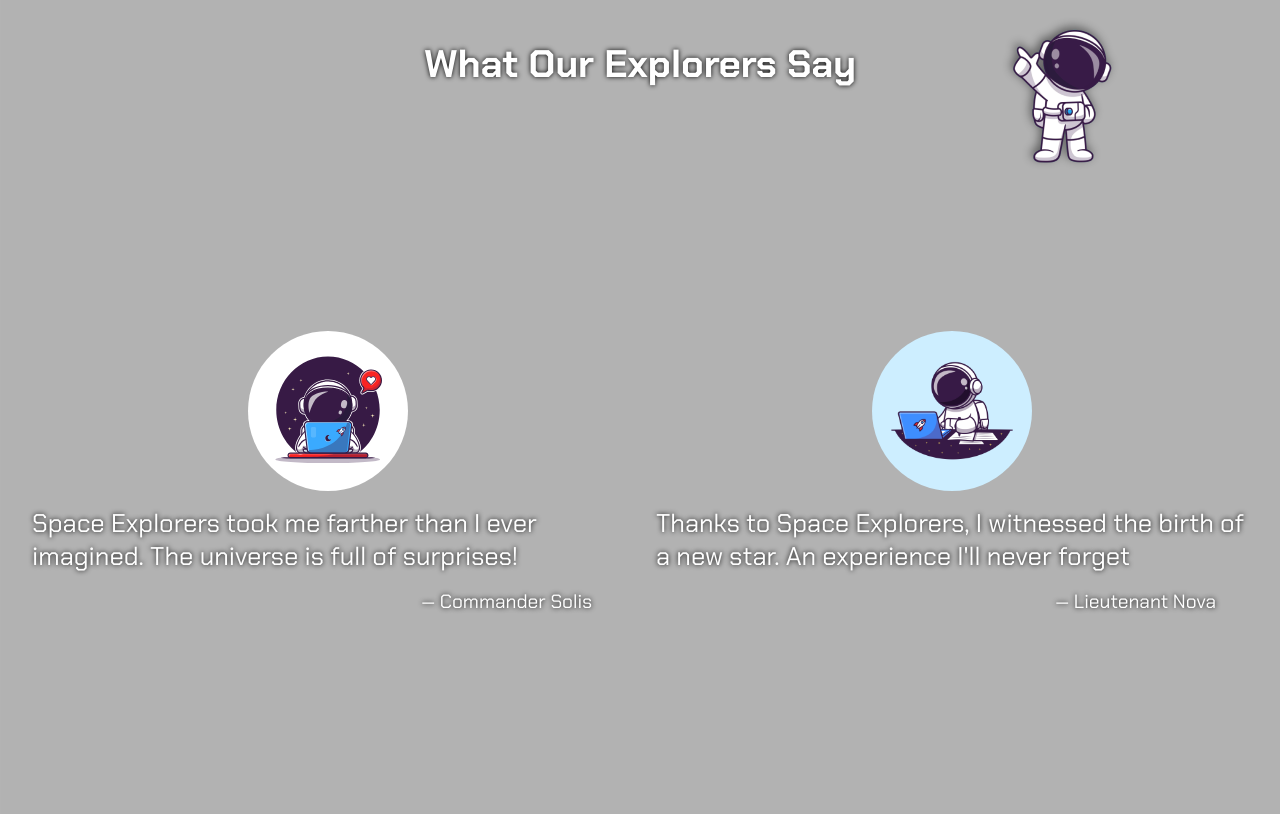
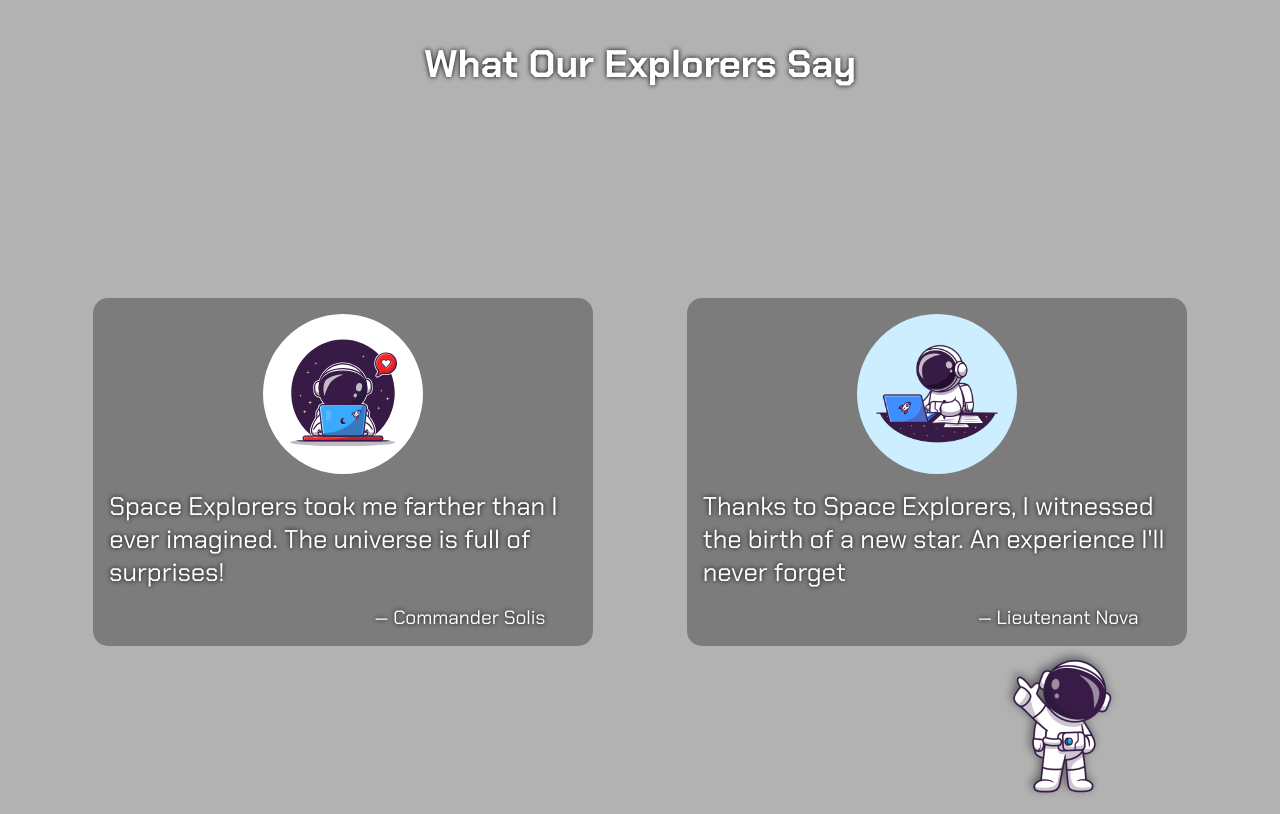
Before and after one commit to joaoeduardogomes/landingPage-space-explores, a plain HTML site: page index.html in a window 1280 px wide. Shown: the part 5305-6119 px from the top of the page. Drawn offline with Linux system fonts and the light colour scheme.

Commit message:
[style] section 7

```diff
--- a/index.html
+++ b/index.html
@@ -100,7 +100,7 @@
                 </div>
             </span>
 
-            <img src="src/img/assets/astronaut-7.png" alt="">
+            <img src="src/img/assets/astronaut-7.png" alt="" id="astronaut-7">
         </section>
 
         <!-- ! Contact -->
--- a/src/styles/animations.css
+++ b/src/styles/animations.css
@@ -115,7 +115,7 @@
     }
 
     25% {
-        margin-top: -1rem;
+        margin-top: -2rem;
     }
 
     50% {
@@ -123,7 +123,7 @@
     }
 
     75% {
-        margin-top: -1rem;
+        margin-top: -2rem;
     }
 
     100% {
--- a/src/styles/style.css
+++ b/src/styles/style.css
@@ -32,6 +32,7 @@ img:not(#testimonies img, #contact-info img, #social-media img) {
 .align-right {
     text-align: right;
 }
+
 .align-center {
     text-align: center;
 }
@@ -63,7 +64,9 @@ section {
     h1 {
         font-size: 3.5rem;
     }
-    h1, h2 {
+
+    h1,
+    h2 {
         text-align: center;
         align-self: center;
         margin: 2rem auto;
@@ -94,11 +97,13 @@ section {
         font-weight: 600;
         cursor: pointer;
         transition: all 0.3s ease-in-out;
+
         &:hover {
             background-color: #fff;
             color: #000;
         }
     }
+
     a.btn {
         text-decoration: none;
         text-align: center;
@@ -106,17 +111,19 @@ section {
 }
 
 #hero {
-    background-image: url("../img/backgrounds/background-1.jpg") ;
+    background-image: url("../img/backgrounds/background-1.jpg");
     flex-direction: column;
     justify-content: space-evenly;
 
     img {
         margin-left: 50%;
     }
+
     img#astronaut-1 {
         animation: astronautOneUpAndDown 4s ease-in-out infinite alternate;
         right: 5%;
     }
+
     img#satellite {
         animation: satelliteUpAndDown 4s ease-in-out infinite alternate;
         right: 15%;
@@ -125,10 +132,12 @@ section {
     p {
         font-size: 2.2rem;
     }
+
     p:first-of-type {
         align-self: flex-start;
         margin-left: 10%;
     }
+
     p:last-of-type {
         align-self: center;
     }
@@ -145,11 +154,13 @@ section {
         text-align: center;
         margin-top: -2rem;
     }
+
     p {
         max-width: 640px;
         justify-self: center;
         font-size: 1.6rem;
     }
+
     p:first-of-type {
         grid-area: p1;
         text-align: left;
@@ -163,6 +174,7 @@ section {
         animation: meteorFall 6s ease-out infinite;
         z-index: 0;
     }
+
     img#astronaut-2 {
         bottom: 5%;
         left: -10%;
@@ -186,9 +198,12 @@ section {
     h2 {
         grid-area: title;
     }
-    h3, p {
+
+    h3,
+    p {
         justify-self: center;
     }
+
     h3 {
         align-self: center;
     }
@@ -196,19 +211,24 @@ section {
     h3:nth-of-type(1) {
         grid-area: h3a;
     }
+
     h3:nth-of-type(2) {
         grid-area: h3b;
     }
+
     h3:nth-of-type(3) {
         grid-area: h3c;
         text-align: right;
     }
+
     p:nth-of-type(1) {
         grid-area: pa;
     }
+
     p:nth-of-type(2) {
         grid-area: pb;
     }
+
     p:nth-of-type(3) {
         grid-area: pc;
     }
@@ -227,10 +247,12 @@ section {
         font-size: 1.8rem;
         max-width: 600px;
     }
+
     p:first-of-type {
         align-self: flex-start;
         margin-left: 5%;
     }
+
     p:last-of-type {
         align-self: flex-end;
         margin-right: 5%;
@@ -254,29 +276,39 @@ section {
     h2 {
         grid-area: title;
     }
+
     h3:first-of-type {
         grid-area: h3a;
     }
+
     h3:last-of-type {
         grid-area: h3b;
     }
+
     p {
         font-size: 1.4rem;
     }
+
     p:first-of-type {
         grid-area: p1;
     }
+
     p:last-of-type {
         grid-area: p2;
     }
+
     b {
         font-weight: bold;
         text-decoration: underline;
     }
-    h3:first-of-type, p:first-of-type {
+
+    h3:first-of-type,
+    p:first-of-type {
         margin-left: 4rem;
     }
-    h3:last-of-type, p:last-of-type {
+
+    h3:last-of-type,
+    p:last-of-type {
         margin-right: 4rem;
     }
 
@@ -296,6 +328,7 @@ section {
         margin: 0 auto;
         text-align: left;
     }
+
     p:first-of-type {
         margin-bottom: 2.5rem;
     }
@@ -303,14 +336,17 @@ section {
     img#astronaut-6a {
         left: 75vw;
     }
+
     .animationShakeX {
         animation: astronautShakeX 3s ease-in-out infinite;
     }
+
     img#astronaut-6b {
         left: 86vw;
     }
+
     .animationShakeY {
-        animation: astronautShakeY 3s ease-in-out infinite;
+        animation: astronautShakeY 3s ease-in infinite;
     }
 }
 
@@ -332,10 +368,16 @@ section {
             flex-direction: column;
             align-items: center;
             gap: 1rem;
+            max-width: 500px;
+            background-color: #0000004d;
+            padding: 1rem;
+            border-radius: 15px;
+
             p:first-of-type {
                 font-size: 1.6rem;
                 max-width: 800px;
             }
+
             p:last-of-type {
                 align-self: flex-end;
                 margin-right: 2rem;
@@ -346,6 +388,10 @@ section {
             max-width: 160px;
             border-radius: 50%;
         }
+    }
+
+    img#astronaut-7 {
+        bottom: 5%;
     }
 }
 
@@ -361,7 +407,8 @@ section {
         margin-bottom: 2rem;
     }
 
-    #contact-info, #social-media {
+    #contact-info,
+    #social-media {
         display: flex;
         align-items: center;
         justify-content: flex-start;
@@ -378,28 +425,35 @@ section {
             border-radius: 12px;
             cursor: pointer;
             transition: all 0.3s ease-in;
+
             &:hover {
                 transform: rotate(45deg);
                 background-color: #0000007c;
+
                 img {
                     rotate: -45deg;
                 }
             }
         }
+
         a[name="facebook"]:hover {
             background-color: #039ae5;
         }
+
         a[name="instagram"]:hover {
             background-image: linear-gradient(to bottom right, #304FFE, #4928F4, #6200EA, #673AB7, #8E24AA, #C2185B, #D81B60, #F50057, #FF1744, #FF5722, #FF6F00, #FF9800, #FFC107, #FFD54F, #FFE082, #FFECB3);
         }
+
         a[name="x"]:hover {
             background-color: #000;
         }
     }
 
-    #contact-info img, #social-media img {
+    #contact-info img,
+    #social-media img {
         transition: all 0.3s ease-in;
     }
+
     #social-media img {
         width: 72px;
     }
```
Lines whose indentation alone changed are shown as unchanged.
